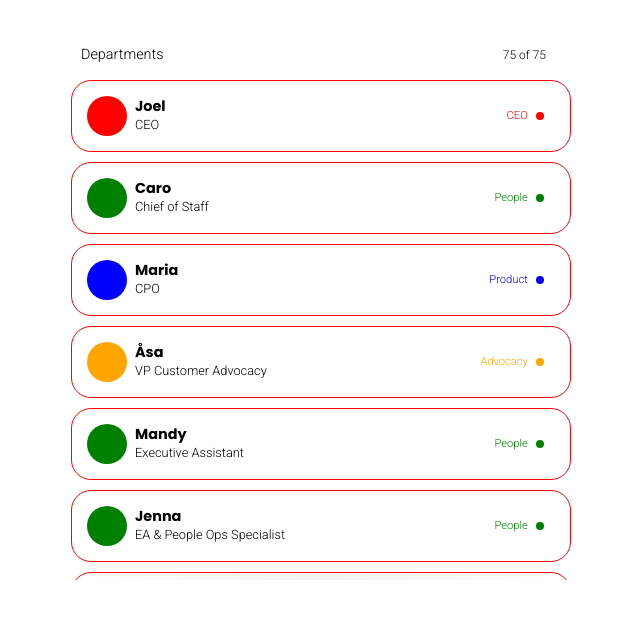
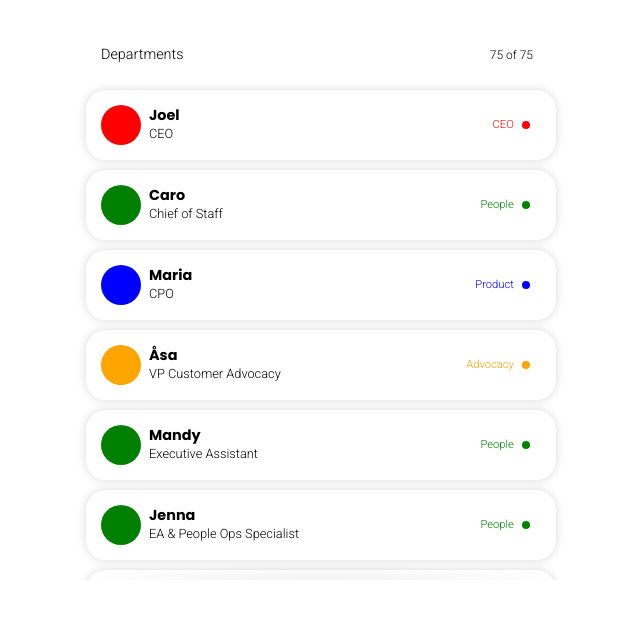
Before and after one commit to shalanah/design-engineer-exercise, a Next.js app: page / in a window 1280 px wide. Shown: the top 618 px of the page, without its empty margins (319-959 px from the left). Built offline with nearby package versions, Linux system fonts and the light colour scheme.

Commit message:
styling changes

```diff
--- a/app/comps/StaffMember.tsx
+++ b/app/comps/StaffMember.tsx
@@ -40,13 +40,18 @@ export const StaffMember = ({
       className="staff-member"
       style={{
         height: 72,
-        border: "1px solid red",
+        // border: "1px solid #e4e8e9",
+        boxShadow: "0 0 10px rgba(0,0,0,0.15)",
         borderRadius: 20,
+        margin: "0 15px",
         padding: "15px 15px",
         display: "flex",
         gap: 8,
         fontSize: ".8rem",
-        animation: `fadeIn 0.5s ease ${itemIndex * 0.15}s both`,
+        animation:
+          itemIndex < 20
+            ? `fadeIn 0.5s ease ${itemIndex * 0.15}s both`
+            : "fadeIn 0s both",
       }}
     >
       <div
--- a/app/comps/StaffMembers.tsx
+++ b/app/comps/StaffMembers.tsx
@@ -50,7 +50,7 @@ export const StaffMembers = () => {
         className="d-flex align-items-center"
         style={{
           fontSize: ".9rem",
-          padding: "10px 25px 10px 10px",
+          padding: "0px 38px 0px 30px",
           height: 50,
         }}
       >
@@ -99,8 +99,10 @@ export const StaffMembers = () => {
           gap: 10,
           display: "flex",
           flexDirection: "column",
+          scrollMargin: "10px",
         }}
       >
+        <div style={{ height: 10 }} />
         {filteredPeople.map((member, i: number) => (
           // might be nice to add id attached to each member - good for animation
           <StaffMember
@@ -111,9 +113,11 @@ export const StaffMembers = () => {
             {...member}
           />
         ))}
-        {selectedTeams.length === 1 ? (
+        <div style={{ height: 10 }} />
+        {/* Text if nothing is selected */}
+        {/* {selectedTeams.length === 1 ? (
           <button onClick={setAllTeamsSelected}>See all departments</button>
-        ) : null}
+        ) : null} */}
       </section>
     </div>
   );
```
